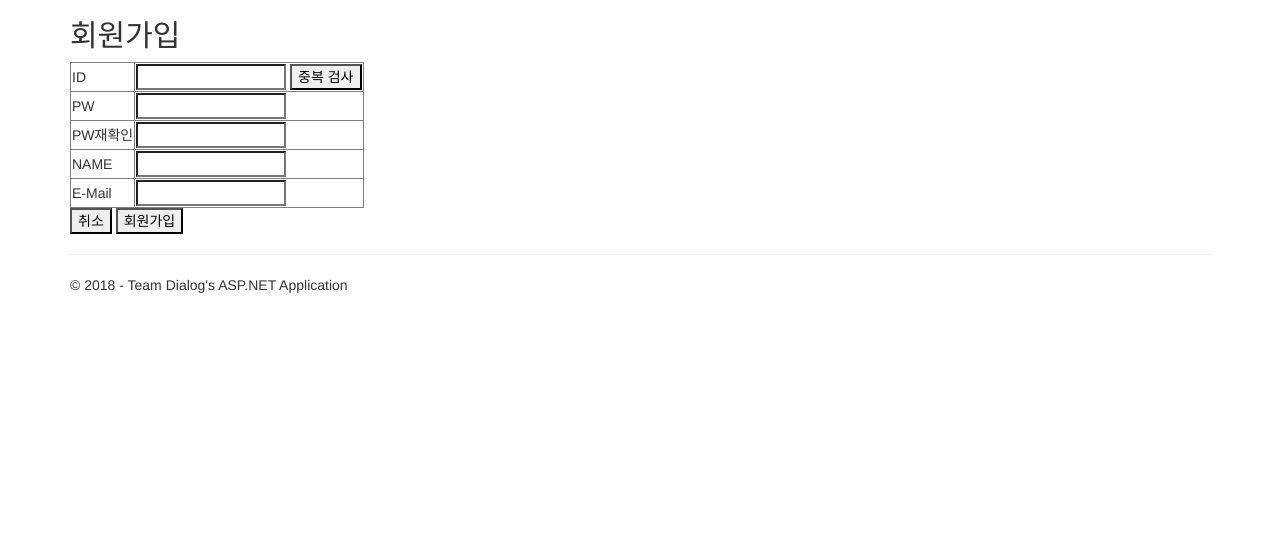
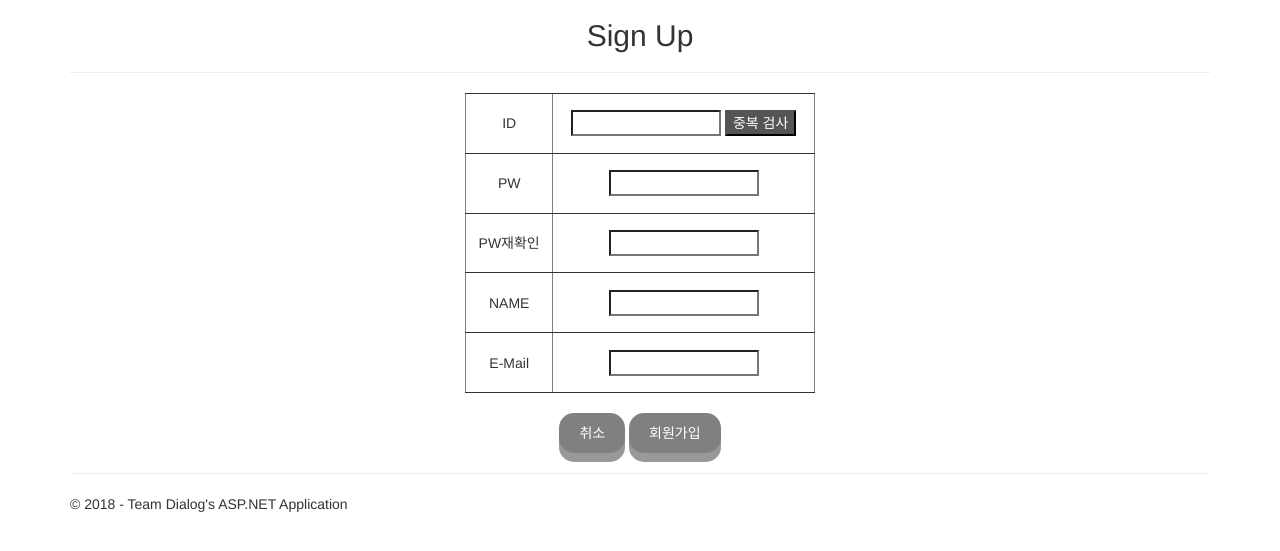
Before and after one commit to joseoyoung/d-log, an ASP.NET MVC app: page /Home/Join in a window 1280 px wide. Shown: the part 51-602 px from the top of the page. Run offline with ASP.NET Core 8 and stand-ins for ASP.NET MVC 5, Linux system fonts and the light colour scheme; the project's own start-up code is not run, and a stand-in starts its controllers and pages; some libraries are stand-ins or nearby versions.

Commit message:
로그인 및 회원가입 폼 수정
위치 조정 및 버튼 이벤트 효과

```diff
--- a/d-log/Views/Home/Join.cshtml
+++ b/d-log/Views/Home/Join.cshtml
@@ -13,20 +13,83 @@
         }
     </script>}
     <style>
+	table {
+    border-top: 1px solid;
+    border-collapse: collapse;
+	margin:auto;
+	text-align:center;
+  }
+  tr, td {
+    border-bottom: 1px solid;
+    padding: 10px;
+  }
+
+  .cancel{
+  background-color: #555555; color: gray;
+  display: inline-block;
+  padding: 10px 20px;
+  font-size: 14px;
+  cursor: pointer;
+  text-align: center;
+  text-decoration: none;
+  outline: none;
+  color: #fff;
+  background-color: gray;
+  border: none;
+  border-radius: 15px;
+  box-shadow: 0 9px #999;
+}
+
+.cancel:hover{background-color: gray}
+
+.cancel:active{
+  background-color: black;
+  box-shadow: 0 5px #666;
+  transform: translateY(4px);
+}
+
+.join{
+background-color: #555555; color: gray;
+  display: inline-block;
+  padding: 10px 20px;
+  font-size: 14px;
+  cursor: pointer;
+  text-align: center;
+  text-decoration: none;
+  outline: none;
+  color: #fff;
+  background-color: gray;
+  border: none;
+  border-radius: 15px;
+  box-shadow: 0 9px #999;
+}
+
+.join:hover{background-color: gray}
+
+.join:active{
+  background-color: black;
+  box-shadow: 0 5px #666;
+  transform: translateY(4px);
+}
+
+.button{background-color: #555555; color:white;}
+
     </style>
 </head>
 <body>
     @using (Html.BeginForm("Join", "Home"))
     {
-        <h2>회원가입</h2>
-        <table border="1">
+	<center>
+        <h2>Sign Up</h2>
+		<hr>
+        <table border="1" width = 350px height = 300px align = "center" style="word-wrap:break-word; word-break:break-all;">
             <tr>
                 <td>
                     ID
                 </td>
                 <td>
                     @Html.TextBoxFor(x => x.theID, new { style = "width:150px;" })
-                    <input type="button" value="중복 검사" onclick="id_check()" />
+                    <input type="button" value="중복 검사" id="button" class="button" onclick="id_check()" />
 
                 </td>
             </tr>
@@ -66,10 +129,10 @@
 
                 </td>
             </tr>
-        </table>
-        <input type="reset" value="취소" />
-        <input type="submit" value="회원가입">
-
+        </table><br>
+        <input type="reset" value="취소" id="cancel" class="cancel"/>
+        <input type="submit" value="회원가입" id="join" class="join">
+		</center>
 
     }
 
```
Also changed, not shown: d-log/Views/Home/Login.cshtml (+68 -4 lines).
